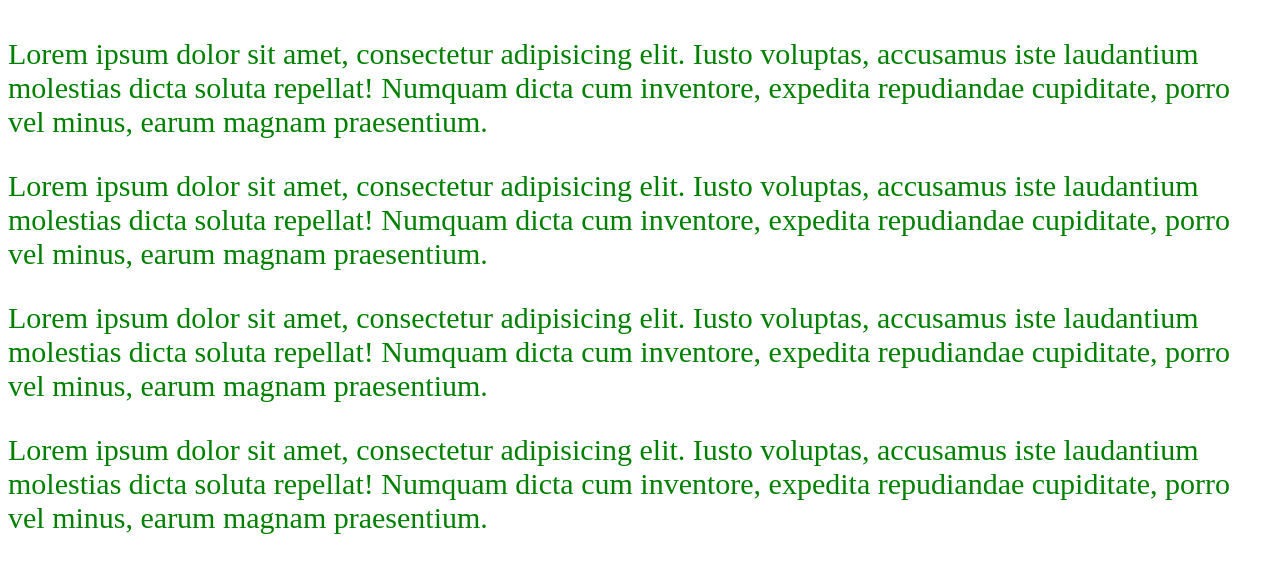
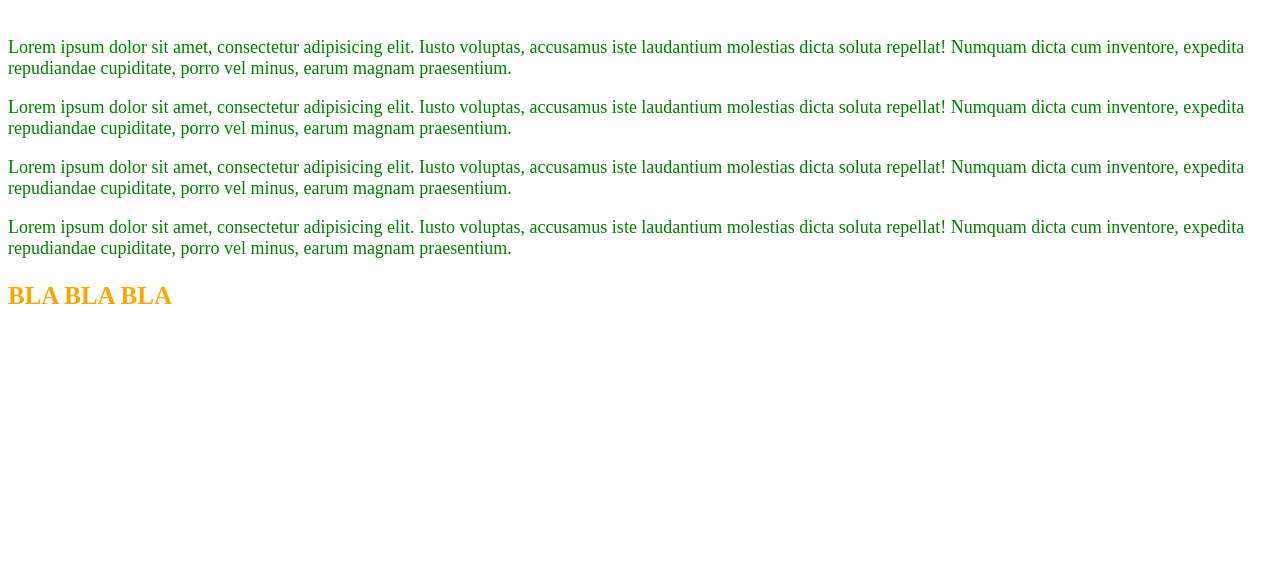
Before and after one commit to NanaLaptiy/test-1, a plain HTML site: page index.html in a window 1280 px wide. Shown: the part 112-684 px from the top of the page. Drawn offline with Linux system fonts and the light colour scheme.

Commit message:
third commit

```diff
--- a/index.html
+++ b/index.html
@@ -11,5 +11,6 @@
 	<p>Lorem ipsum dolor sit amet, consectetur adipisicing elit. Iusto voluptas, accusamus iste laudantium molestias dicta soluta repellat! Numquam dicta cum inventore, expedita repudiandae cupiditate, porro vel minus, earum magnam praesentium.</p>
 	<p>Lorem ipsum dolor sit amet, consectetur adipisicing elit. Iusto voluptas, accusamus iste laudantium molestias dicta soluta repellat! Numquam dicta cum inventore, expedita repudiandae cupiditate, porro vel minus, earum magnam praesentium.</p>
 	<p>Lorem ipsum dolor sit amet, consectetur adipisicing elit. Iusto voluptas, accusamus iste laudantium molestias dicta soluta repellat! Numquam dicta cum inventore, expedita repudiandae cupiditate, porro vel minus, earum magnam praesentium.</p>
+	<strong>BLA BLA BLA</strong>
 </body>
 </html>
--- a/style.css
+++ b/style.css
@@ -4,4 +4,9 @@ body{
 }
 p{
 	color: green;
+	font-size: 18px;
 }
+strong{
+	font-size: 25px;
+	color: orange;
+}
```
